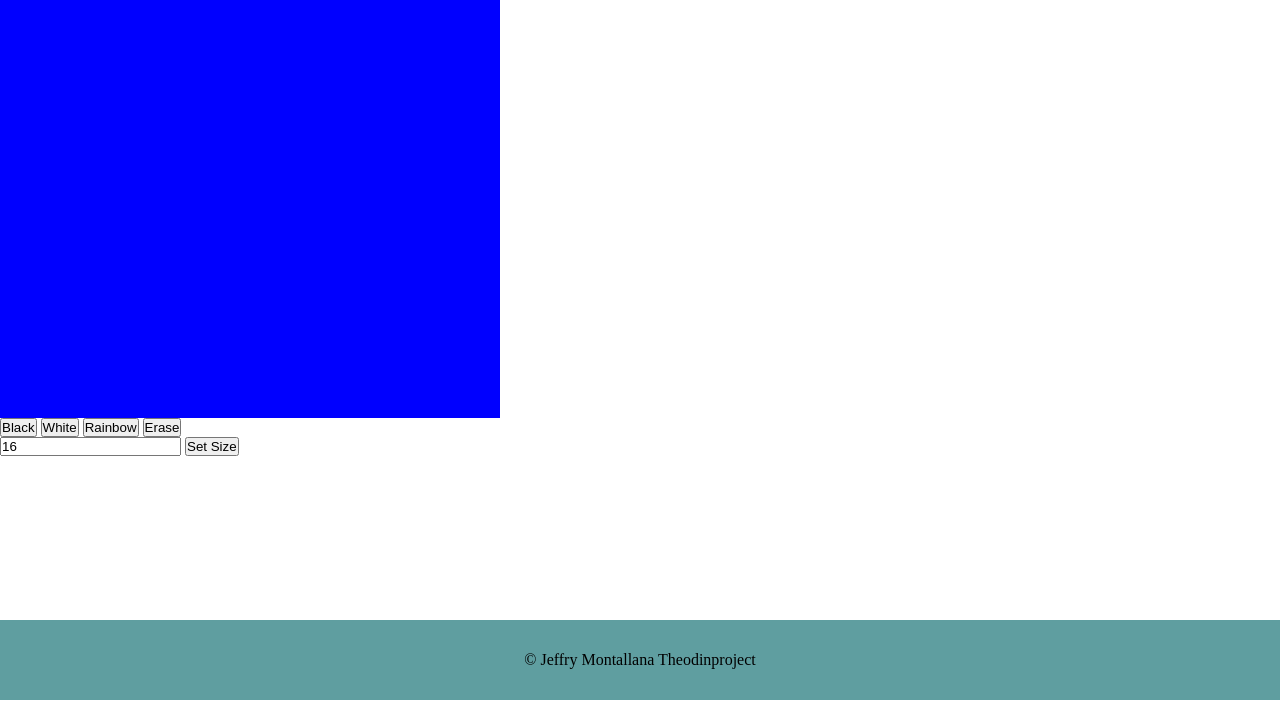
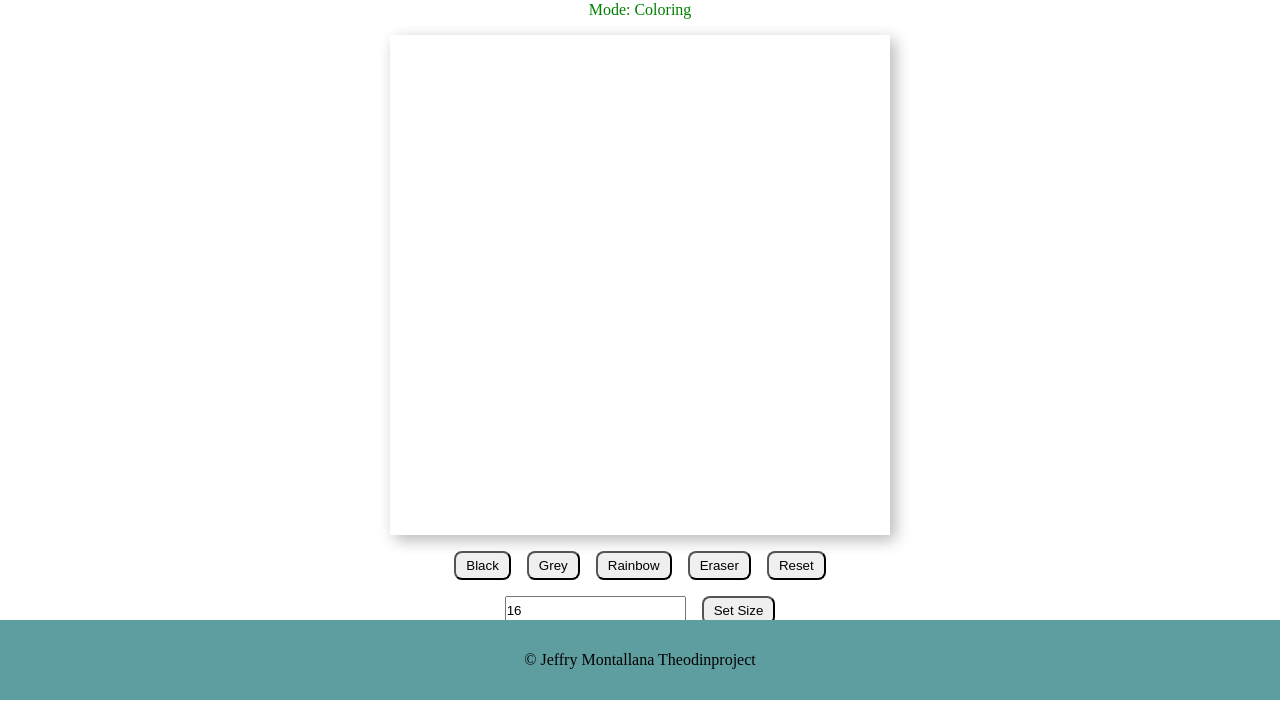
Before and after one commit to JMontallana/etch-a-sketch, a plain HTML site: page index.html in a window 1280 px wide. Shown: the part 100-805 px from the top of the page. Drawn offline with Linux system fonts and the light colour scheme.

Commit message:
added functions

```diff
--- a/index.html
+++ b/index.html
@@ -9,19 +9,22 @@
 </head>
 <body>
     <div class="container">
-        <div class="title">Etch-A-Sketch</div>
+        <div class="title"><h1>Etch-A-Sketch</h1></div>
+        <div class="mode">Mode: Coloring</div>
         <div class="content">
             <div class="board"></div>
             <div class="buttons">
-                <button>Black</button>
-                <button>White</button>
-                <button>Rainbow</button>
-                <button>Erase</button>
+                <button onclick="changeColor('black')">Black</button>
+                <button onclick="changeColor('grey')">Grey</button>
+                <button onclick="changeColor('rainbow')">Rainbow</button>
+                <button onclick="changeColor('white')">Eraser</button>
+                <button onclick="reset()">Reset</button>
             </div>
-            <div>
-                <input type="number" placeholder="size of board" value="16" onchange="changeSize(this.value)">
+            <div class="input-container">
+                <input type="text" placeholder="size of board" value="16" onchange="changeSize(this.value)">
                 <button>Set Size</button>
             </div>
+            <div class="error"></div>
         </div>
     </div>
     <footer>&copy Jeffry Montallana Theodinproject</footer>
--- a/script.js
+++ b/script.js
@@ -1,5 +1,9 @@
-const input = document.querySelector('input');
+//set variable for color to access it in dom
+let color = 'black';
 
+let click = true;
+
+//create a div inside class board.
 function createDiv(size) {
     let board = document.querySelector('.board');
     let squares = board.querySelectorAll('div');
@@ -9,19 +13,66 @@ function createDiv(size) {
     board.style.gridTemplateColumns = `repeat(${size}, 1fr)`
     board.style.gridTemplateRows = `repeat(${size}, 1fr)`
 
-    let amount = size * size;
+    let amount = size * size; //input * input
     for( let i = 1; i <= amount; i++ ) {
         let square = document.createElement('div');
-        square.style.backgroundColor = 'blue';
-        square.addEventListener('mouseover', () => {
-            square.style.backgroundColor = 'black';
-        })
+        square.style.backgroundColor = 'white';
+        square.addEventListener('mouseover', colorSquare)//event changes the background color
         board.append(square)
     }
 }
 
-createDiv(16)
+//changes the color function
+function colorSquare() {
+    if(click){
+        if(color === 'rainbow') {
+            this.style.backgroundColor = 'hsl(' + (360 * Math.random()) + ',50%,50%)'
+        } else [
+            this.style.backgroundColor = color
+        ]
+    }
+}
 
+//changeColor of colorSquare
+function changeColor(choice) {
+    color = choice;
+}
+
+//change the boardsize can only accept 2 - 100 number
 function changeSize(input) {
-    createDiv(input);
+    if(input >= 2 && input <= 100) {
+        createDiv(input);
+    } else {
+        const error = document.querySelector('.error');
+        error.style.color = 'red';
+        error.textContent = 'Please input a number from 2 - 100';
+    }
 }
+
+//handle a click event to toogle mouseover on/off
+document.querySelector('body').addEventListener('click', (e) => {
+   if (e.target.tagName != "BUTTON" && e.target.tagName != "INPUT") {
+        click = !click
+        if(click) {
+            const mode = document.querySelector('.mode');
+            mode.textContent = 'Mode: Coloring'
+            mode.style.color = 'Green'
+        } else {
+            const mode = document.querySelector('.mode');
+            mode.textContent = "Mode: Not Coloring";
+            mode.style.color = 'red';
+
+        }
+    }
+})
+
+//reset button
+function reset() {
+    let board = document.querySelector('.board');
+    let squares = board.querySelectorAll('div');
+    squares.forEach((div) => {
+        div.style.backgroundColor = 'white';
+    })
+}
+
+createDiv(16);
--- a/style.css
+++ b/style.css
@@ -4,10 +4,52 @@
     box-sizing: border-box;
 }
 
+.container {
+    display: flex;
+    flex-direction: column;
+    align-items: center;
+    justify-items: center;
+    padding: 3rem;
+}
+
+.mode {
+    padding: 1rem;
+    color: green;
+}
+
 .board {
     width: 500px;
     height: 500px;
     display: grid;
+    background-color: white;
+    box-shadow: inset 5px 5px 15px rgba(0,0,0,0.15),
+    inset 5px 5px 15px rgba(0,0,0,0.15),
+    5px 5px 15px rgba(0,0,0,0.15),
+    5px 5px 15px rgba(0,0,0,0.15);
+}
+
+.buttons {
+    display: flex;
+    align-items: center;
+    justify-content: center;
+    gap: 1rem;
+    padding: 1rem;
+}
+
+button {
+    padding: 5px 10px;
+    border-radius: .5rem;
+}
+
+.input-container {
+    display: flex;
+    justify-content: center;
+    gap: 1rem;
+}
+
+.error {
+    text-align: center;
+    padding: 1rem;
 }
 
 footer {
```
